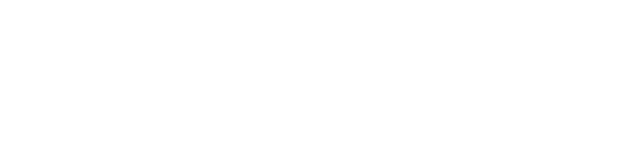
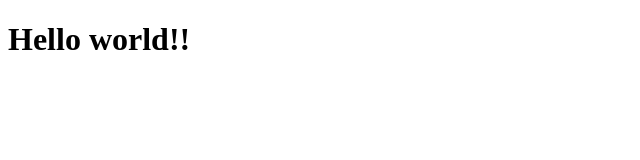
Before and after one commit to Zokiroff/Lagoona, a plain HTML site: page index.html in a window 1280 px wide. Shown: the whole page, without its empty margins (0-640 px from the left). Drawn offline with Linux system fonts and the light colour scheme.

Commit message:
hello world

```diff
--- a/index.html
+++ b/index.html
@@ -10,5 +10,9 @@
 <body>
 
 </body>
-
+	<div class="container">
+		<h1 class="title">
+			Hello world!!
+		</h1>
+	</div>
 </html>
```
